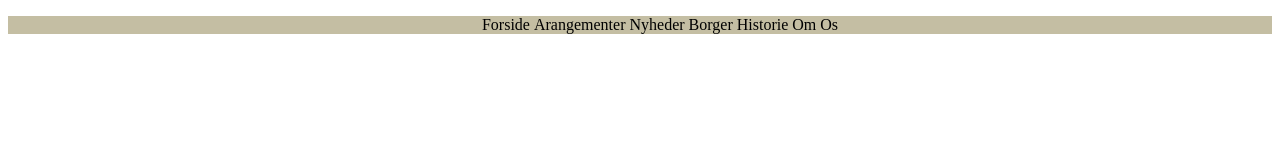
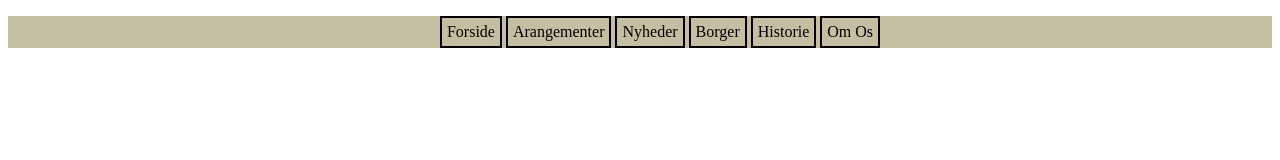
Before and after one commit to Nickolajb/Naturvejledning, a plain HTML site: page index.html in a window 1280 px wide. Drawn offline with Linux system fonts and the light colour scheme.

Commit message:
Tilføjet menu

```diff
--- a/index.html
+++ b/index.html
@@ -15,9 +15,24 @@
     	nav li{
         display: inline-block;
         list-style: none;
+        padding: 5px;
+        border: 2px solid #000000;
+        cursor: pointer;
 
       }
+      nav li:hover{
+        background-color: #80604d;
+        color: #FFFFFF;
+      }
 
+      nav li a{
+        color: #000000;
+        text-decoration: none;
+      }
+
+      nav li a:hover{
+        color: #FFFFFF;
+      }
 
     </style>
 
@@ -29,12 +44,12 @@
 
     	<nav>
     		<ul>
-    			<li><a href="Forside"></a>Forside</li>
-    			<li><a href="Arangementer"></a>Arangementer</li>
-    			<li><a href="Nyheder"></a>Nyheder</li>
-    			<li><a href="Borger"></a>Borger</li>
-    			<li><a href="Historie"></a>Historie</li>
-    			<li><a href="Om Os"></a>Om Os</li>
+    			<li><a href="index.html">Forside</a></li>
+    			<li><a href="arangementer.html">Arangementer</a></li>
+    			<li><a href="nyheder.html">Nyheder</a></li>
+    			<li><a href="borger.html">Borger</a></li>
+    			<li><a href="historie.html">Historie</a></li>
+    			<li><a href="om_os.html">Om Os</a></li>
     		</ul>
     	</nav>
 
```
